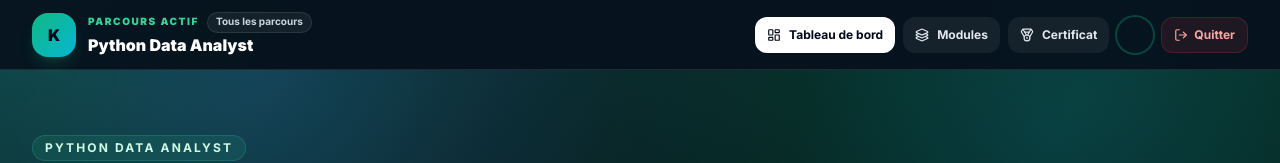
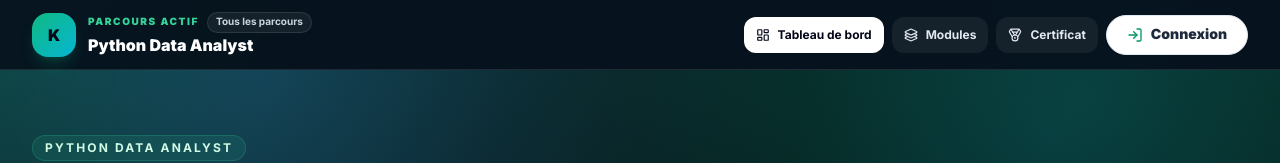
Before and after one commit to Juniorleriche27/koryxa_formation, a Next.js app in the folder frontend/: page /modules in a window 1280 px wide. Shown: the top 163 px of the page. Built offline with nearby package versions, Linux system fonts and the light colour scheme; no server answers; a web font is replaced by a local one.

Commit message:
fix: preserve auth return path and unify learner profile menu

```diff
--- a/frontend/app/dashboard/page.tsx
+++ b/frontend/app/dashboard/page.tsx
@@ -2,21 +2,19 @@
 
 import { useEffect, useMemo, useState } from "react";
 import Link from "next/link";
-import { ArrowRight, BookOpen, CheckCircle2, Flame, GraduationCap, Layers, LogOut, Sparkles } from "lucide-react";
+import { ArrowRight, BookOpen, CheckCircle2, Flame, GraduationCap, Layers, Sparkles } from "lucide-react";
 import { modulesAPI } from "@/lib/api";
 import { courseCatalog, courseRoutes, readCourseSlug, DEFAULT_COURSE_SLUG, type CourseSlug } from "@/lib/courseConfig";
 import { useProgress } from "@/hooks/useProgress";
-import { useAuth } from "@/hooks/useAuth";
 import type { Module } from "@/types";
 import ProgressBar from "@/components/dashboard/ProgressBar";
 import Stats from "@/components/dashboard/Stats";
 import ModuleCard from "@/components/modules/ModuleCard";
 import LearnerCourseContext from "@/components/learner/LearnerCourseContext";
 import Footer from "@/components/layout/Footer";
-import { UserButton } from "@clerk/nextjs";
+import KoryxaUserNav from "@/components/auth/KoryxaUserNav";
 
 export default function DashboardPage() {
-  const { logout } = useAuth();
   const [modules, setModules] = useState<Module[]>([]);
   const [courseSlug, setCourseSlug] = useState<string>(DEFAULT_COURSE_SLUG);
   const [hasExplicitCourse, setHasExplicitCourse] = useState(false);
@@ -65,28 +63,8 @@ export default function DashboardPage() {
             </div>
 
             <div className="flex items-center gap-3">
-              {Boolean(process.env.NEXT_PUBLIC_CLERK_PUBLISHABLE_KEY) && (
-                <div className="flex h-10 w-10 shrink-0 items-center justify-center rounded-full p-0.5 ring-2 ring-emerald-500/30 transition hover:ring-emerald-500">
-                  <UserButton
-                    afterSignOutUrl="/"
-                    appearance={{
-                      elements: {
-                        rootBox: { width: "36px", height: "36px", display: "flex", alignItems: "center", justifyContent: "center" },
-                        userButtonTrigger: { width: "36px", height: "36px", borderRadius: "9999px" },
-                        avatarBox: { width: "36px", height: "36px", borderRadius: "9999px" },
-                        avatarImage: { width: "36px", height: "36px", borderRadius: "9999px", objectFit: "cover" },
-                      },
-                    }}
-                  />
-                </div>
-              )}
-              <button
-                onClick={logout}
-                className="inline-flex h-9 items-center gap-2 rounded-xl border border-red-500/20 bg-red-500/10 px-3 text-xs font-bold text-red-300 transition hover:bg-red-500/20"
-              >
-                <LogOut size={14} />
-                <span>Quitter</span>
-              </button>
+              <KoryxaUserNav />
+              <KoryxaUserNav variant="mobileHeader" />
             </div>
           </div>
         </header>
--- a/frontend/components/auth/KoryxaUserNav.tsx
+++ b/frontend/components/auth/KoryxaUserNav.tsx
@@ -63,7 +63,7 @@ export default function KoryxaUserNav({
       .join("");
   }, [user]);
 
-  const redirectTarget = pathname === "/" ? "/dashboard" : pathname;
+  const redirectTarget = pathname || "/";
   const signInUrl = `/login?next=${encodeURIComponent(redirectTarget)}`;
 
   async function logout() {
--- a/frontend/components/learner/LearnerCourseContext.tsx
+++ b/frontend/components/learner/LearnerCourseContext.tsx
@@ -1,10 +1,9 @@
 "use client";
 
 import Link from "next/link";
-import { ArrowLeft, BookOpenCheck, FlaskConical, GraduationCap, LayoutDashboard, Layers3, LogOut, Medal } from "lucide-react";
+import { ArrowLeft, BookOpenCheck, FlaskConical, GraduationCap, LayoutDashboard, Layers3, Medal } from "lucide-react";
 import { courseCatalog, courseRoutes, type CourseSlug } from "@/lib/courseConfig";
-import { useAuth } from "@/hooks/useAuth";
-import { UserButton } from "@clerk/nextjs";
+import KoryxaUserNav from "@/components/auth/KoryxaUserNav";
 
 type Props = {
   courseSlug: string;
@@ -21,7 +20,6 @@ export default function LearnerCourseContext({
   total = 0,
   compact = false,
 }: Props) {
-  const { logout } = useAuth();
   const course = courseCatalog[courseSlug as CourseSlug] ?? courseCatalog["python-data-analyst"];
   const percentage = total > 0 ? Math.round((completed / total) * 100) : 0;
 
@@ -79,29 +77,8 @@ export default function LearnerCourseContext({
               <Medal size={14} />
               <span className="hidden sm:inline">Certificat</span>
             </Link>
-            {Boolean(process.env.NEXT_PUBLIC_CLERK_PUBLISHABLE_KEY) && (
-              <div className="flex h-9 w-9 shrink-0 items-center justify-center rounded-full p-0.5 ring-2 ring-emerald-500/30 transition hover:ring-emerald-500">
-                <UserButton
-                  afterSignOutUrl="/"
-                  appearance={{
-                    elements: {
-                      rootBox: { width: "32px", height: "32px", display: "flex", alignItems: "center", justifyContent: "center" },
-                      userButtonTrigger: { width: "32px", height: "32px", borderRadius: "9999px" },
-                      avatarBox: { width: "32px", height: "32px", borderRadius: "9999px" },
-                      avatarImage: { width: "32px", height: "32px", borderRadius: "9999px", objectFit: "cover" },
-                    },
-                  }}
-                />
-              </div>
-            )}
-            <button
-              onClick={logout}
-              className="inline-flex h-9 items-center gap-1.5 rounded-xl border border-red-500/20 bg-red-500/10 px-3 text-xs font-bold text-red-300 transition hover:bg-red-500/20 focus-visible:outline-none focus-visible:ring-2 focus-visible:ring-red-400"
-              title="Se déconnecter de KORYXA"
-            >
-              <LogOut size={14} />
-              <span className="hidden sm:inline">Quitter</span>
-            </button>
+            <KoryxaUserNav />
+            <KoryxaUserNav variant="mobileHeader" />
           </nav>
         </div>
 
```
